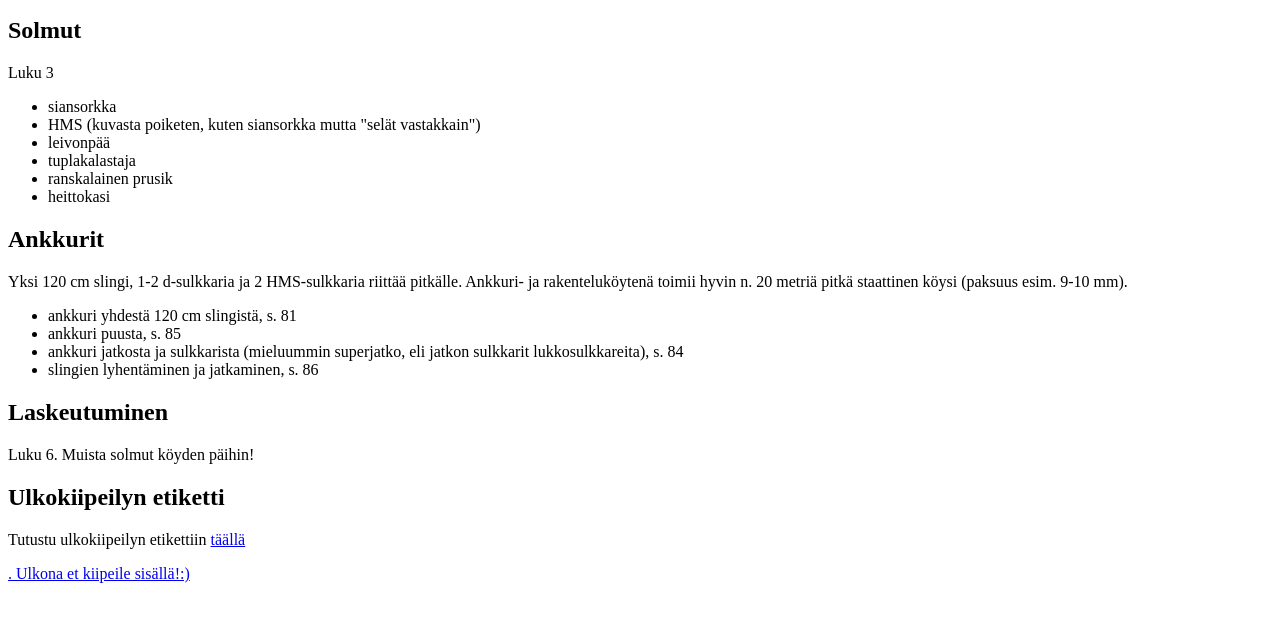
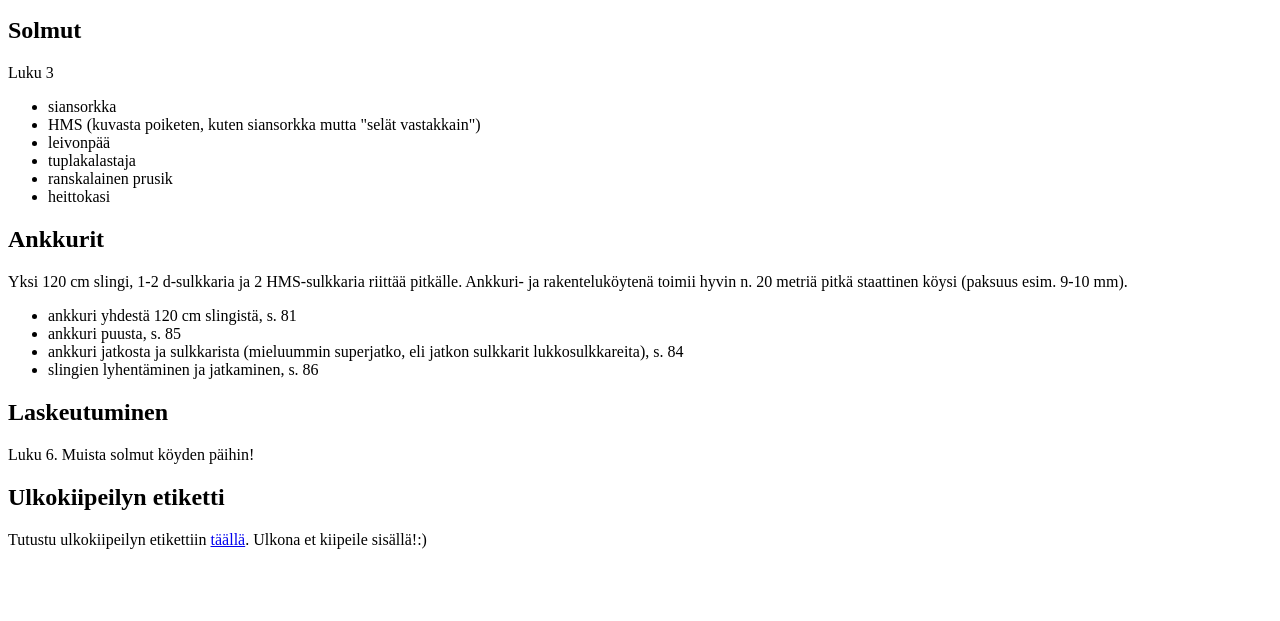
Before and after one commit to harrihannula/harrihannula.github.io, a plain HTML site: page kallioperus.html in a window 1280 px wide. Shown: the part 87-708 px from the top of the page. Drawn offline with Linux system fonts and the light colour scheme.

Commit message:
Update kallioperus.html
Fix'd stupidities.

```diff
--- a/kallioperus.html
+++ b/kallioperus.html
@@ -31,6 +31,6 @@
 		<p>Luku 6. Muista solmut köyden päihin!</p>
 
 		<h2>Ulkokiipeilyn etiketti</h2>
-		<p>Tutustu ulkokiipeilyn etikettiin <a href="https://www.climbing.fi/node/126"/>täällä</p>. Ulkona et kiipeile sisällä!:)
+		<p>Tutustu ulkokiipeilyn etikettiin <a href="https://www.climbing.fi/node/126"/>täällä</a>. Ulkona et kiipeile sisällä!:)</p>
 	</body>
 </html>
```
